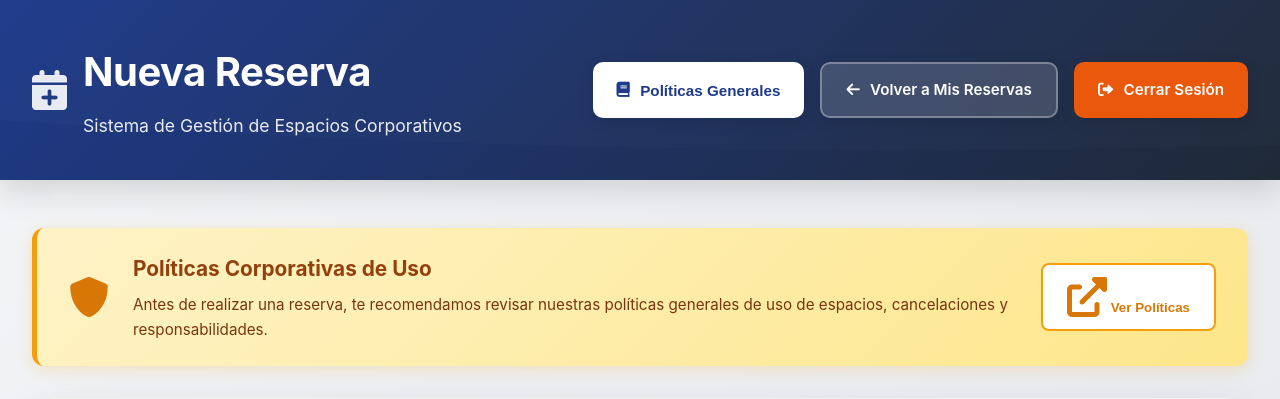
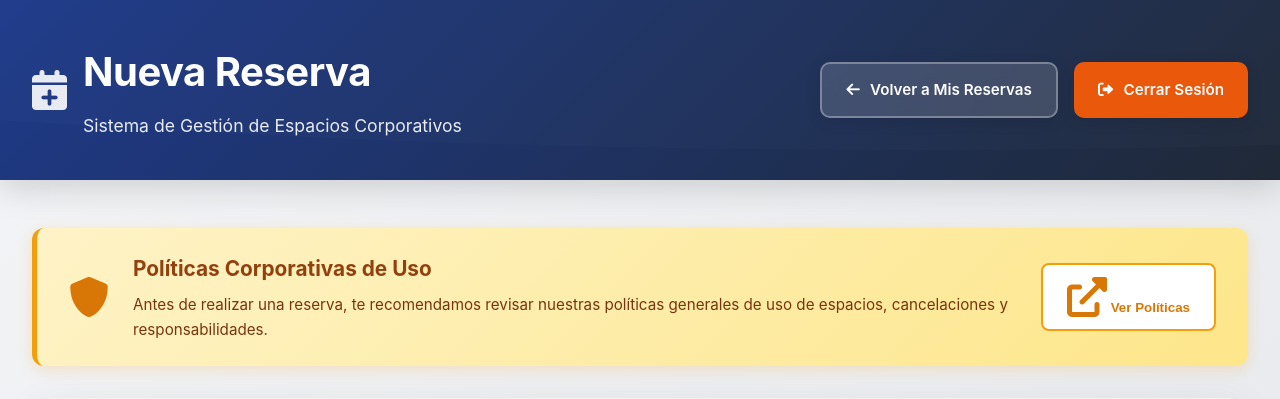
Before and after one commit to camilacarbajal07032013-dev/sistema_reservas_edificio, a Django app: template reservas/templates/reservas/nueva_reserva.html in a window 1280 px wide. Shown: the top 399 px of the page. Run offline with Django 5.2, Linux system fonts and the light colour scheme; the template is opened without the code that fills it: most values are stand-ins (such as "Sample title", 1, 10 or a date in 2020).

Commit message:
Update nueva_reserva.html

```diff
--- a/reservas/templates/reservas/nueva_reserva.html
+++ b/reservas/templates/reservas/nueva_reserva.html
@@ -1160,9 +1160,6 @@
                     </div>
                 </div>
                 <div class="header-buttons">
-                    <button onclick="showPoliciesModal()" class="btn btn-primary">
-                        <i class="fas fa-book"></i>
-                        Políticas Generales
                     </button>
                     <a href="{% url 'mis_reservas' %}" class="btn btn-secondary">
                         <i class="fas fa-arrow-left"></i>
```
